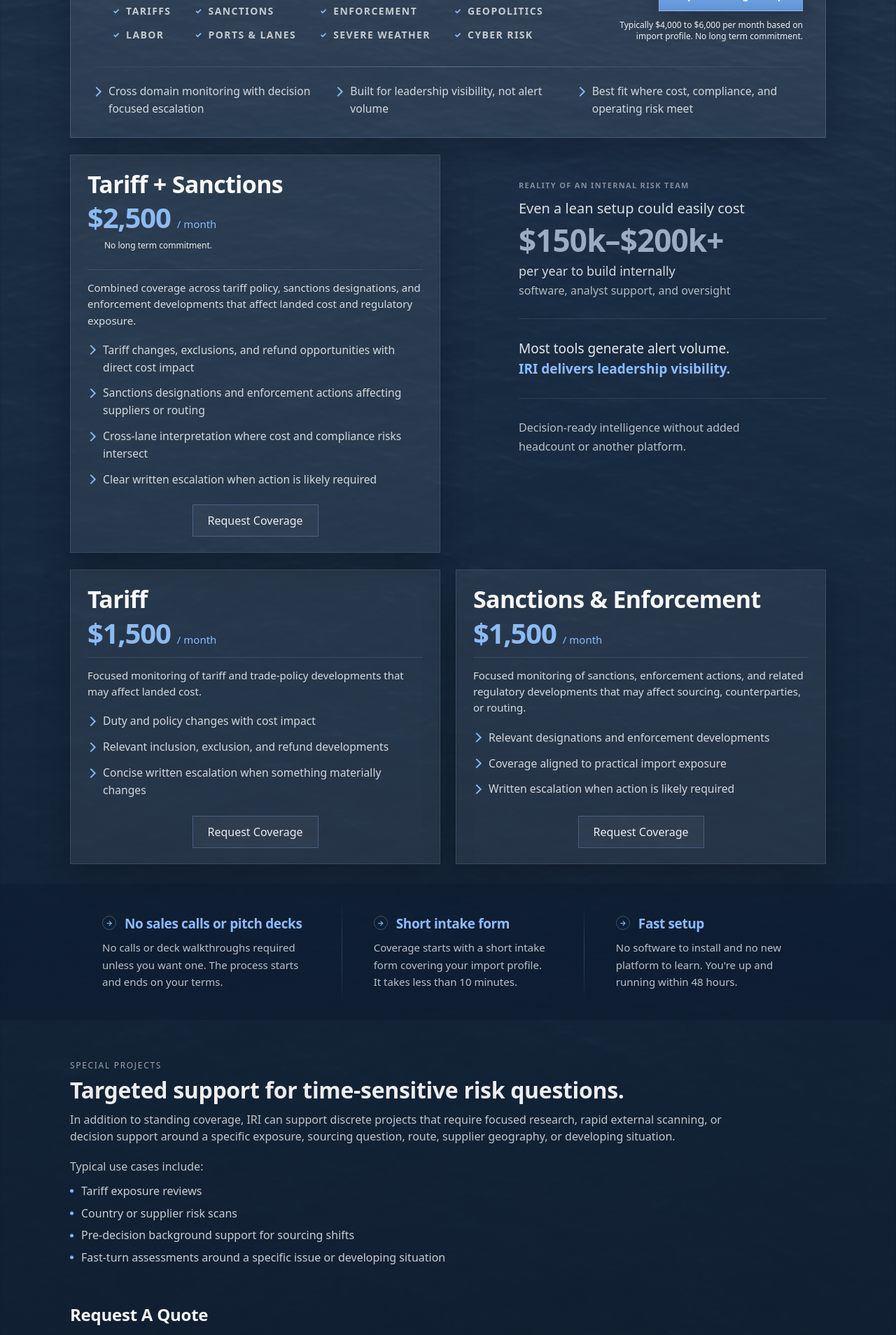
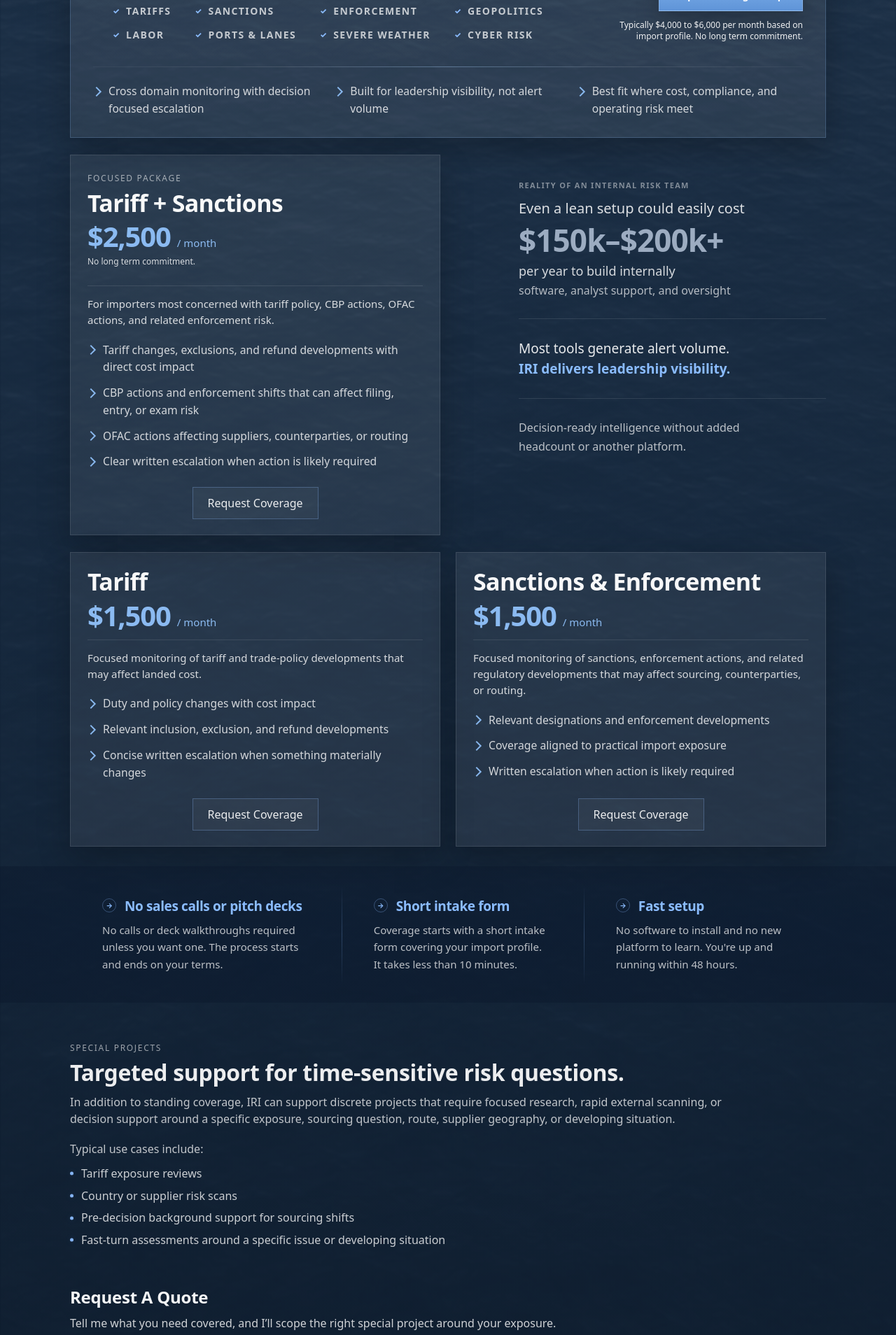
Before and after one commit to importrisk/import-risk-intelligence-site, a Jekyll site: the page built from pricing.html, in a window 1280 px wide. Shown: the part 746-2654 px from the top of the page at 70% size. Built offline with Jekyll 4.4.1, drawn with Linux system fonts in a browser that asks for light colours.

Commit message:
Sharpen tariff and sanctions card copy

```diff
--- a/pricing.html
+++ b/pricing.html
@@ -94,19 +94,20 @@
         <div class="pricing-combined-left">
          <article class="pricing-card pricing-card-secondary pricing-card-combined-standard">
   <div class="pricing-card-head">
+    <p class="pricing-kicker">Focused package</p>
     <h3 class="pricing-card-title">Tariff + Sanctions</h3>
     <p class="pricing-card-price">$2,500 <span>/ month</span></p>
     <p class="pricing-card-term-sub">No long term commitment.</p>
   </div>
 
   <p class="pricing-card-text">
-    Combined coverage across tariff policy, sanctions designations, and enforcement developments that affect landed cost and regulatory exposure.
+    For importers most concerned with tariff policy, CBP actions, OFAC actions, and related enforcement risk.
   </p>
 
   <ul class="pricing-card-list">
-    <li>Tariff changes, exclusions, and refund opportunities with direct cost impact</li>
-    <li>Sanctions designations and enforcement actions affecting suppliers or routing</li>
-    <li>Cross-lane interpretation where cost and compliance risks intersect</li>
+    <li>Tariff changes, exclusions, and refund developments with direct cost impact</li>
+    <li>CBP actions and enforcement shifts that can affect filing, entry, or exam risk</li>
+    <li>OFAC actions affecting suppliers, counterparties, or routing</li>
     <li>Clear written escalation when action is likely required</li>
   </ul>
 
--- a/styles.css
+++ b/styles.css
@@ -2094,6 +2094,12 @@
   color: rgba(255,255,255,.92);
 }
 
+.pricing-card-secondary .pricing-card-term-sub{
+  margin-top: 8px;
+  margin-left: 0;
+  color: rgba(255,255,255,.82);
+}
+
 .pricing-card-divider{
   height: 1px;
   margin: 24px 0 22px;
```
